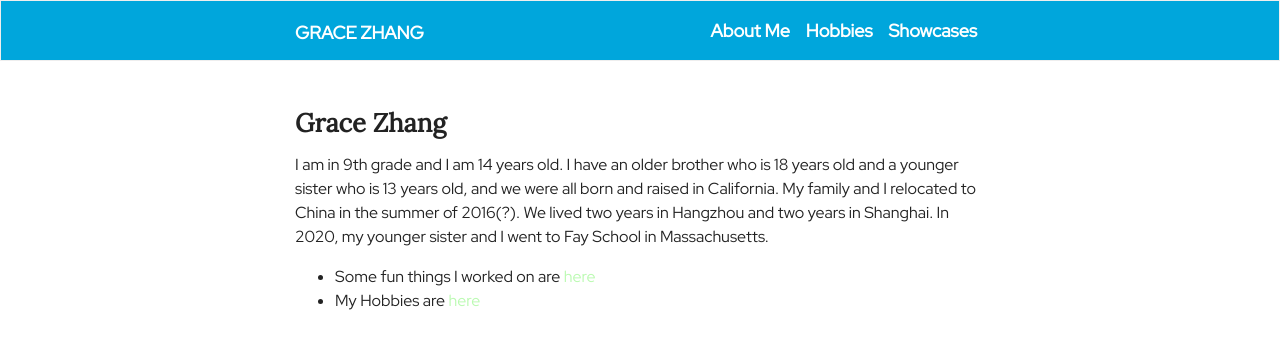
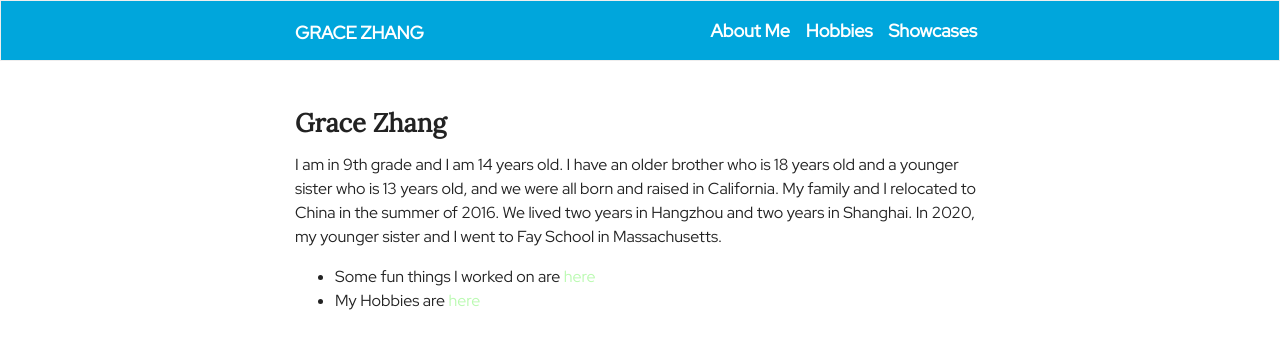
Before and after one commit to gracezca99/gracezca99.github.io, a Jekyll site: the page built from aboutme.md, in a window 1280 px wide. Shown: the top 349 px of the page. Built offline with Jekyll 4.4.1, drawn with Linux system fonts in a browser that asks for light colours; some web fonts are replaced; our own code applies the rules of GitHub Pages for plain Markdown files.

```diff
--- a/aboutme.md
+++ b/aboutme.md
@@ -3,7 +3,7 @@ layout: default
 ---
 
 ### Grace Zhang
-I am in 9th grade and I am 14 years old. I have an older brother who is 18 years old and a younger sister who is 13 years old, and we were all born and raised in California. My family and I relocated to China in the summer of 2016(?). We lived two years in Hangzhou and two years in Shanghai. In 2020, my younger sister and I went to Fay School in Massachusetts.
+I am in 9th grade and I am 14 years old. I have an older brother who is 18 years old and a younger sister who is 13 years old, and we were all born and raised in California. My family and I relocated to China in the summer of 2016. We lived two years in Hangzhou and two years in Shanghai. In 2020, my younger sister and I went to Fay School in Massachusetts.
 
 - Some fun things I worked on are [here](/)
 - My Hobbies are [here](/hobbies.html)
```
